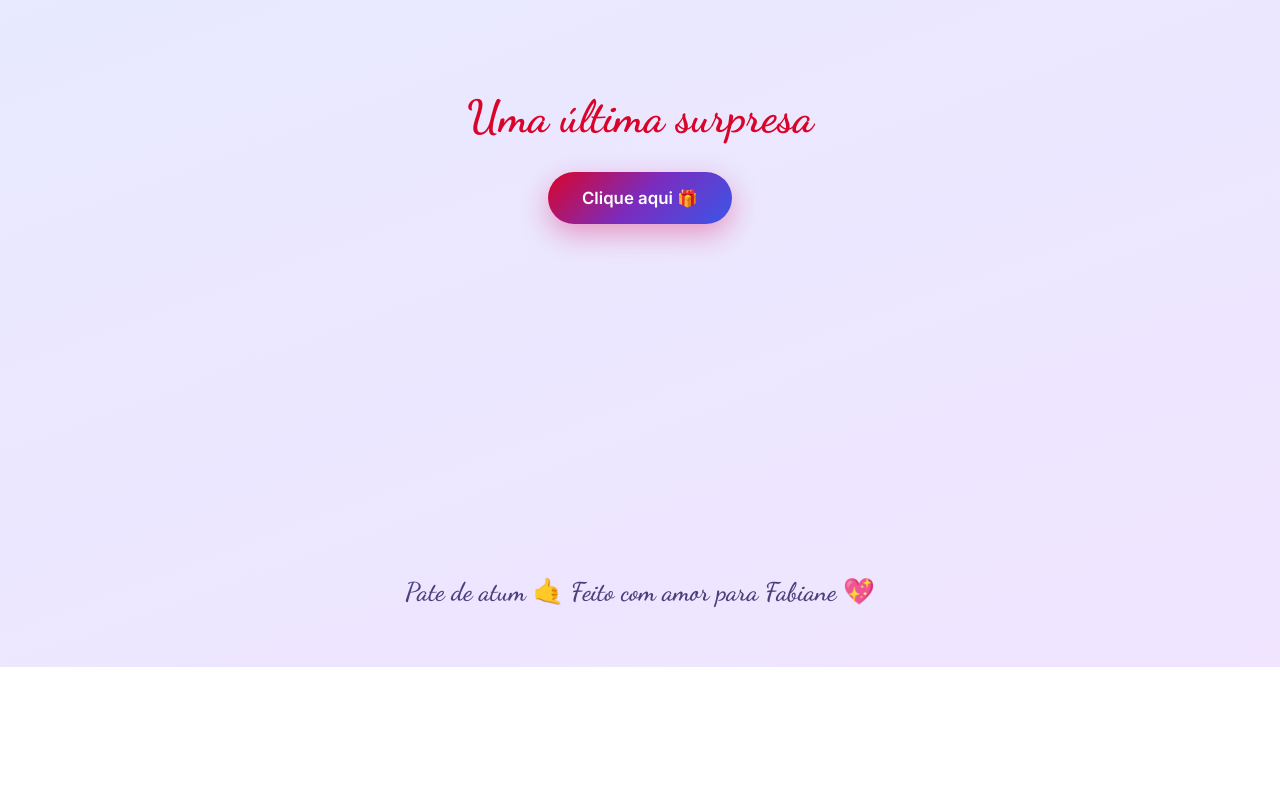
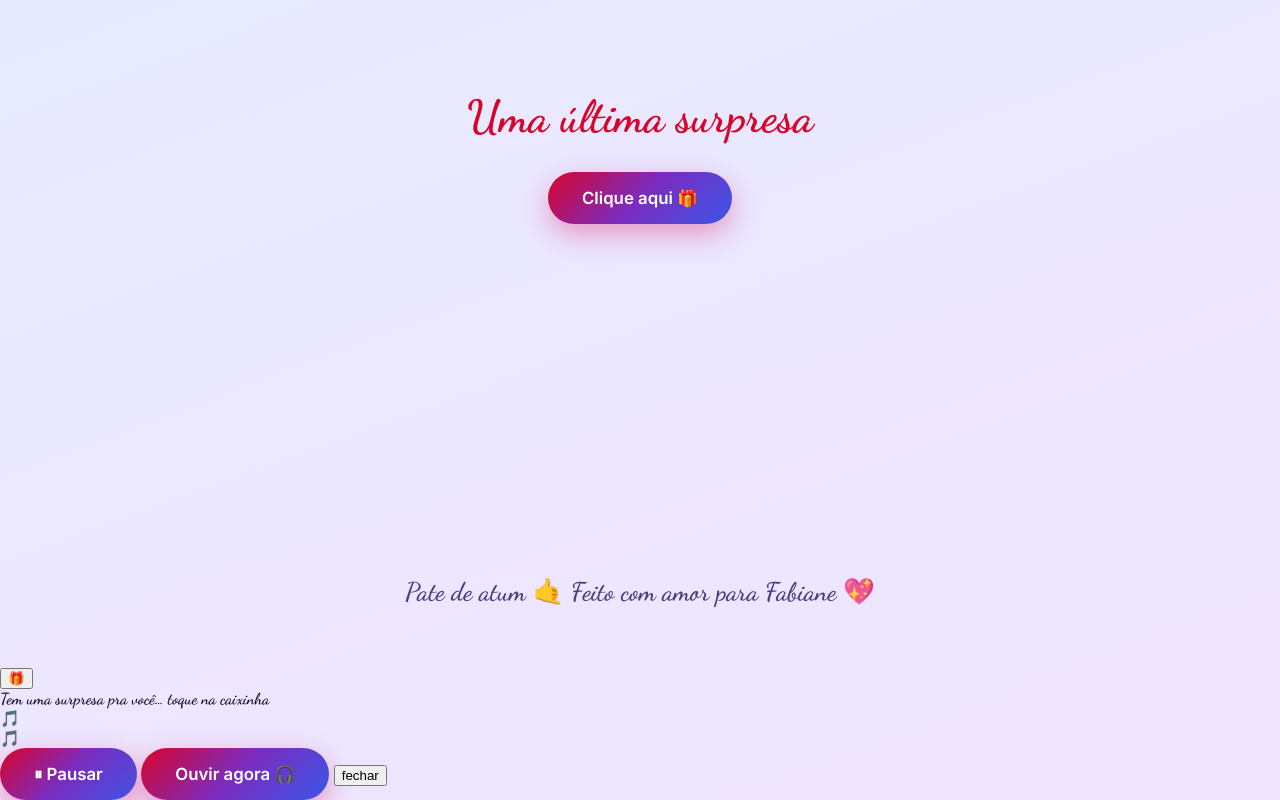
Before and after one commit to G-Leao/AniversarioFabiane, a plain HTML site: page index.html in a window 1280 px wide. Shown: the part 2664-3464 px from the top of the page. Before the commit the page ends 3331 px from the top, so only its background shows below. Drawn offline with Linux system fonts and the light colour scheme.

Commit message:
Add birthday surprise dialog to index.html

```diff
--- a/index.html
+++ b/index.html
@@ -45,6 +45,24 @@
 
 <footer class="script" style="font-size:1.6rem" id="foot"></footer>
 
+<div id="gift" role="dialog" aria-modal="true" aria-label="Surpresa de aniversário">
+  <div class="gbox">
+    <button class="gbtn" id="gbtn" aria-label="Abrir presente">🎁</button>
+    <p class="gtxt script" id="gtxt">Tem uma surpresa pra você… toque na caixinha</p>
+    <div class="song" id="song">
+      <div class="note">🎵</div>
+      <h3 class="script" id="songTitle"></h3>
+      <p id="songBy"></p>
+      <div class="disc"><div class="vinyl" id="vinyl"><div class="label">🎵</div></div></div>
+      <audio id="aud" preload="auto"></audio>
+      <div id="yt"></div>
+      <button class="btn" id="playbtn">⏸ Pausar</button>
+      <a class="btn" id="songLink" target="_blank" rel="noopener">Ouvir agora 🎧</a>
+      <button class="gclose" id="gclose">fechar</button>
+    </div>
+  </div>
+</div>
+
 <script src="script.js"></script>
 </body>
 </html>
```
